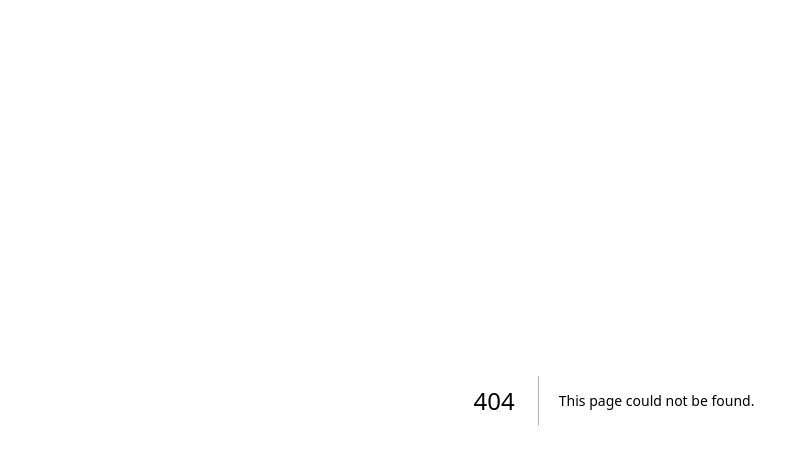
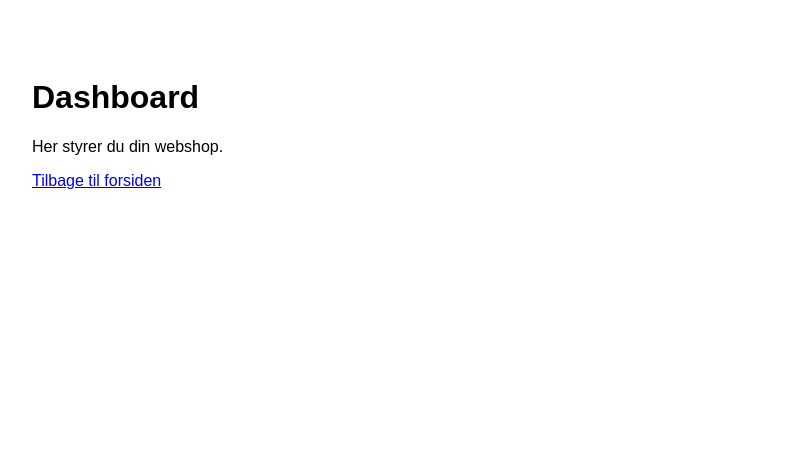
Before and after one commit to postjkhandel-ship-it/shoppilot, a Next.js app: page /dashboard in a window 1280 px wide. Before the commit this address had no page. Shown: the top 464 px of the page, without its empty margins (26-811 px from the left). Built offline with nearby package versions, Linux system fonts and the light colour scheme.

Commit message:
Create page.js

```diff
--- /dev/null
+++ b/app/dashboard/page.js
@@ -0,0 +1,9 @@
+export default function Dashboard() {
+  return (
+    <main style={{ padding: "50px", fontFamily: "Arial" }}>
+      <h1>Dashboard</h1>
+      <p>Her styrer du din webshop.</p>
+      <a href="/">Tilbage til forsiden</a>
+    </main>
+  );
+}
```
